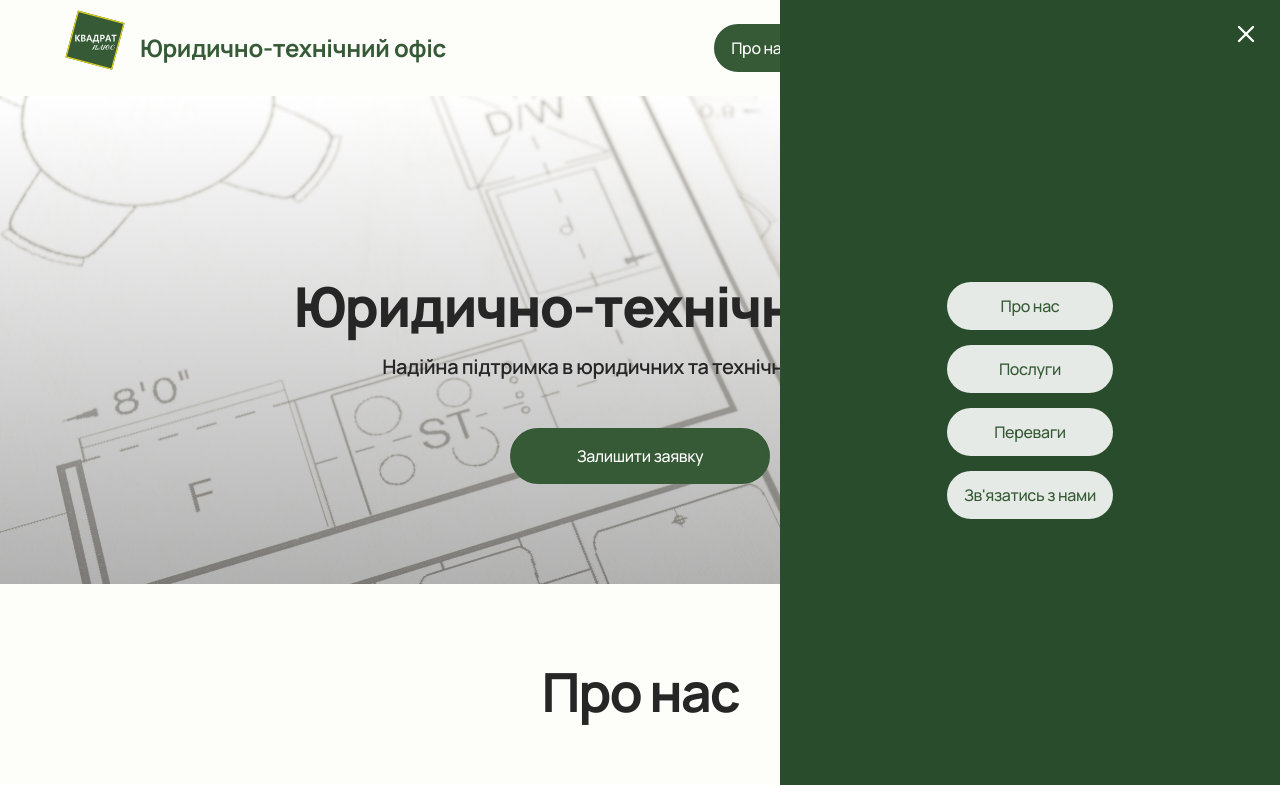
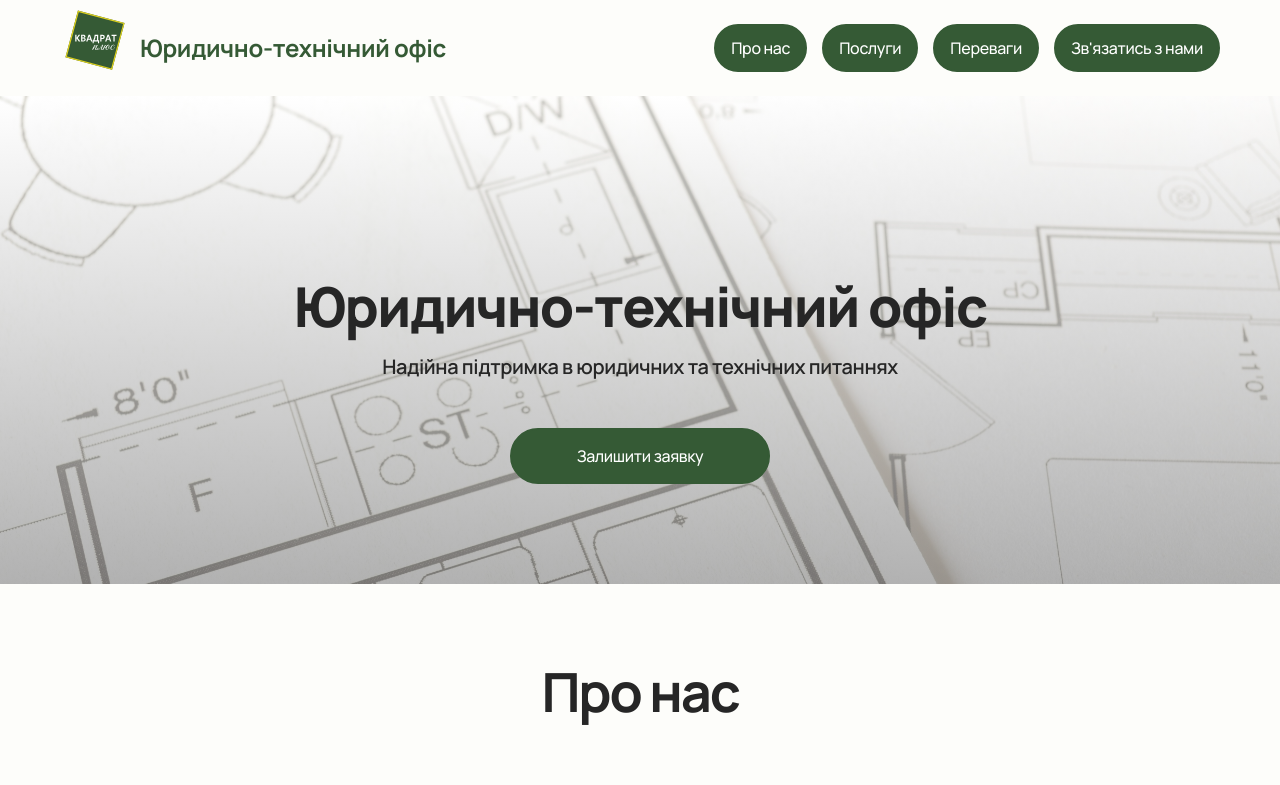
Before and after one commit to angelina150/kvadrat_plus, a website built with Vite: page index.html in a window 1280 px wide. Shown: the top 785 px of the page. Built offline with nearby package versions, Linux system fonts and the light colour scheme; grey boxes are pictures that could not be loaded.

Commit message:
delete is-open class

```diff
--- a/index.html
+++ b/index.html
@@ -41,7 +41,7 @@
       <a href="#form" class="header-nav-link">Зв'язатись з нами</a>
     </li>
   </ul>
-  <div class="modal-overley is-open visually-hidden">
+  <div class="modal-overley visually-hidden">
     <button type="button" class="modal-close-btn">
       <svg class="modal-close-icon" width="28" height="28">
         <use href="/src/img/icons.svg#icon-close"></use>
```
